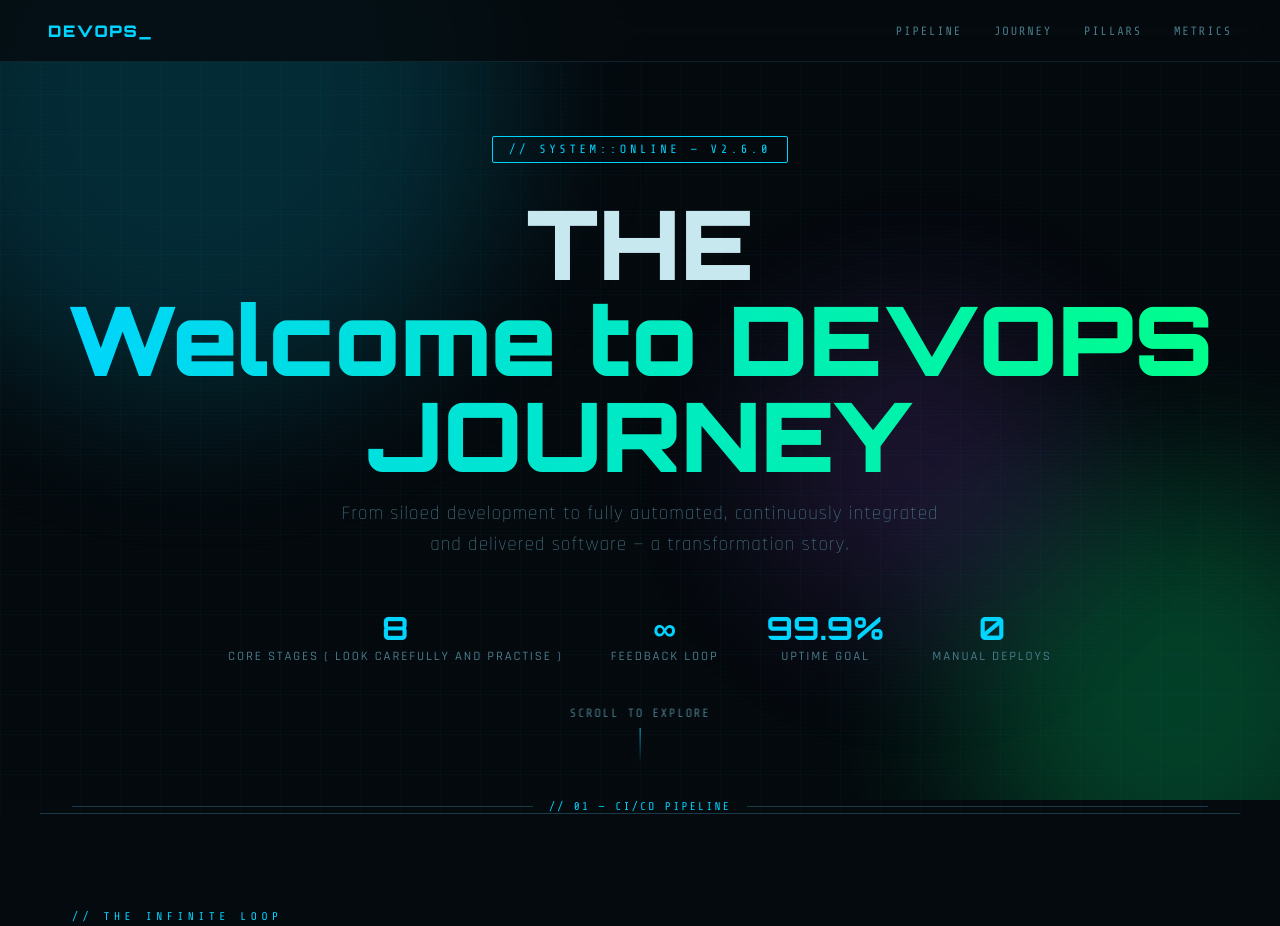
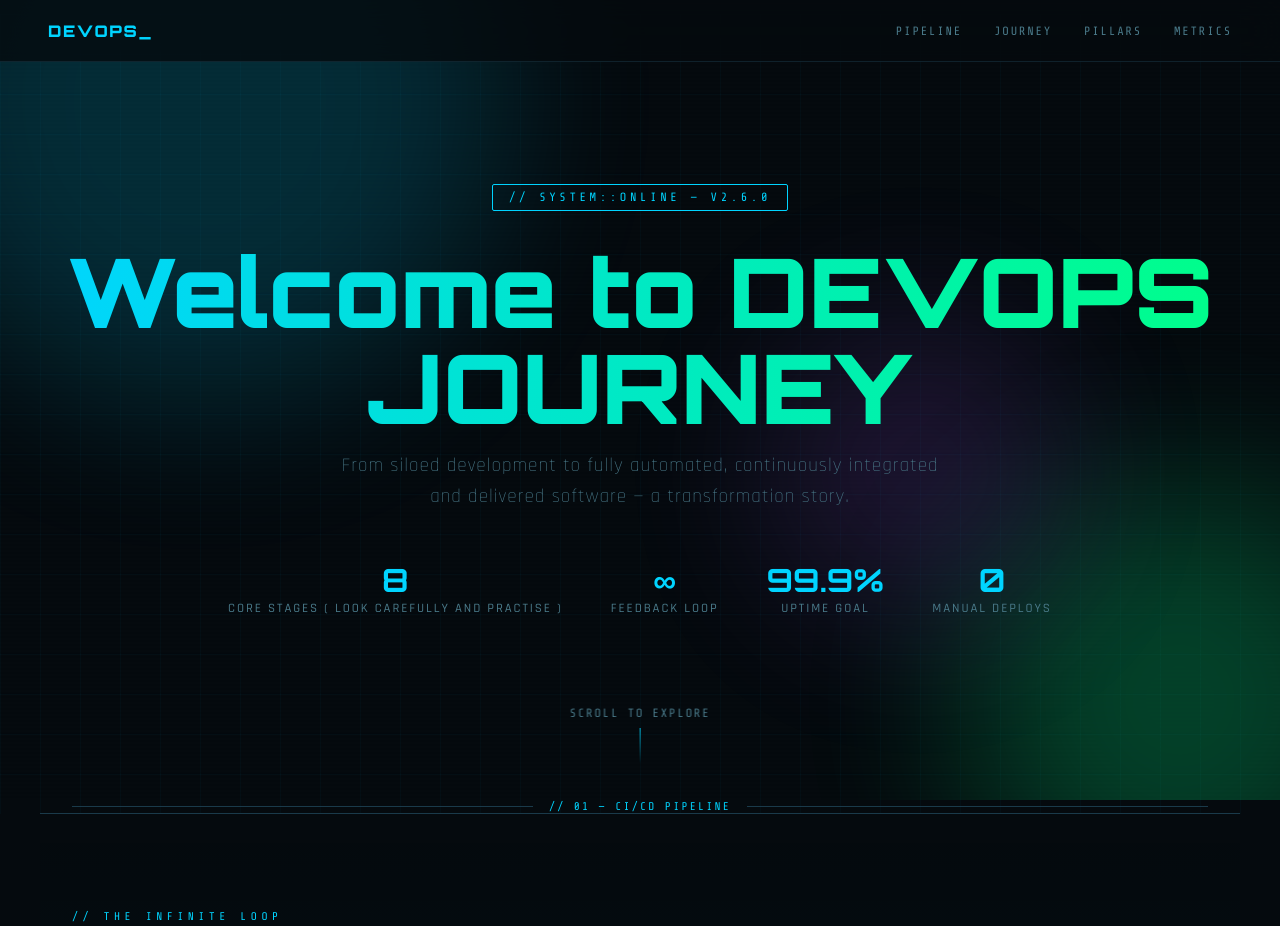
Before and after one commit to yash1015/Static-Website-CI-CD-Pipeline-Using-Jenkins-and-Webhook, a website: page public/index.html in a window 1280 px wide. Shown: the top 926 px of the page. Drawn offline with nearby package versions, Linux system fonts and the light colour scheme.

Commit message:
Removed some texts

```diff
--- a/public/index.html
+++ b/public/index.html
@@ -749,7 +749,7 @@
   <div class="hero-orb"></div>
   <div class="hero-badge">// system::online — v2.6.0</div>
   <h1>
-    <span class="line1">THE</span>
+
     <span class="line2">Welcome to DEVOPS JOURNEY</span>
   </h1>
   <p class="hero-sub">From siloed development to fully automated, continuously integrated and delivered software — a transformation story.</p>
```
